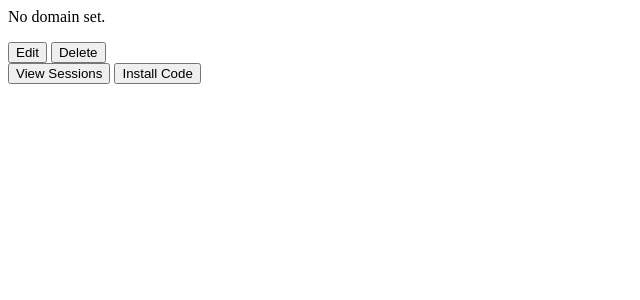
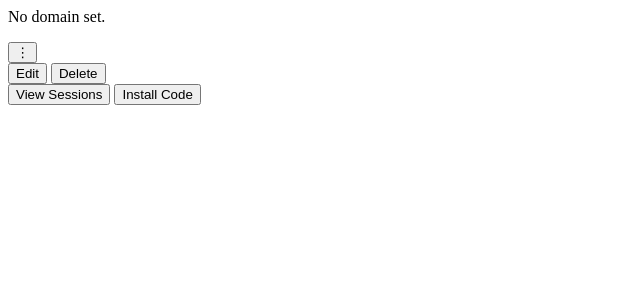
Before and after one commit to JimGalvan/SessionSpyre, a Django app: template templates/sites/site.html in a window 1280 px wide. Shown: the top 300 px of the page, without its empty margins (0-640 px from the left). Run offline with Django 5.2, Linux system fonts and the light colour scheme; the template is opened without the code that fills it, so the values that code supplies are empty.

Commit message:
update style to sites

```diff
--- a/templates/sites/site.html
+++ b/templates/sites/site.html
@@ -7,7 +7,6 @@
             .replace(/&nbsp;/g, ' ')
             .replace(/\u00a0/g, ' '); // Replace non-breaking spaces with regular spaces
 
-
         navigator.clipboard.writeText(snippetText).then(function () {
             alert('Snippet copied to clipboard!');
         }, function (err) {
@@ -15,31 +14,44 @@
         });
     }
 </script>
-<div x-data="{ showSnippetModal: false }">
+<div x-data="{ showSnippetModal: false, showOptions: false }">
     <div class="p-4 bg-gray-900 text-white shadow-lg rounded-lg cursor-pointer transition duration-200 ease-in-out transform hover:shadow-xl"
      :class="{ 'bg-gray-700': selectedSite === {{ site.id }} }"
      @click="selectedSite = {{ site.id }}">
+        <div class="flex justify-between items-start">
+            <div>
                 <h2 class="text-lg font-semibold">{{ site.name }}</h2>
                 <p class="text-gray-400">
                     {% if site.domain %}
                         {{ site.domain }}
                     {% else %}
+                    {% endif %}
                     No domain set.
-        {% endif %}
                 </p>
-    <div class="mt-4 flex justify-between items-center">
-        <div>
+            </div>
+            <div class="relative">
+                <button @click.stop="showOptions = !showOptions"
+                        class="px-2 py-1 bg-gray-600 text-white font-semibold rounded hover:bg-gray-700 focus:outline-none focus:ring-2 focus:ring-gray-500 shadow-md transition duration-150 ease-in-out">
+                    &#x22EE;
+                </button>
+                <div x-show="showOptions" @click.outside="showOptions = false"
+                     class="absolute right-0 mt-2 w-48 bg-white rounded-md shadow-lg z-20">
                     <button hx-get="{% url 'update_site' site.id %}" hx-target="#list-sites-container-content"
                             hx-swap="outerHTML"
-                    class="px-2 py-1 bg-indigo-600 text-white font-semibold rounded hover:bg-indigo-700 focus:outline-none focus:ring-2 focus:ring-indigo-500 shadow-md transition duration-150 ease-in-out">
+                            class="block px-4 py-2 text-gray-800 hover:bg-gray-200 w-full text-left">
                         Edit
                     </button>
                     <button hx-get="{% url 'delete_site' site.id %}" hx-target="#list-sites-container-content"
                             hx-swap="outerHTML"
-                    class="px-2 py-1 bg-red-600 text-white font-semibold rounded hover:bg-red-700 focus:outline-none focus:ring-2 focus:ring-red-500 ml-1 shadow-md transition duration-150 ease-in-out">
+                            class="block px-4 py-2 text-gray-800 hover:bg-gray-200 w-full text-left">
                         Delete
                     </button>
                 </div>
+            </div>
+        </div>
+        <div class="mt-4 flex justify-between items-center">
+            <div></div>
+            <div>
                 <button hx-get="{% url 'sessions_view' site.id %}" hx-target="#list-sites-container"
                         hx-swap="outerHTML"
                         class="px-2 py-1 bg-indigo-600 text-white font-semibold rounded hover:bg-indigo-700 focus:outline-none focus:ring-2 focus:ring-indigo-500 shadow-md transition duration-150 ease-in-out">
@@ -55,6 +67,7 @@
                 </button>
             </div>
         </div>
+    </div>
     <template x-if="showSnippetModal">
         {% include 'sites/js_snippet_dialog.html' %}
     </template>
```
Lines whose indentation alone changed are shown as unchanged.
